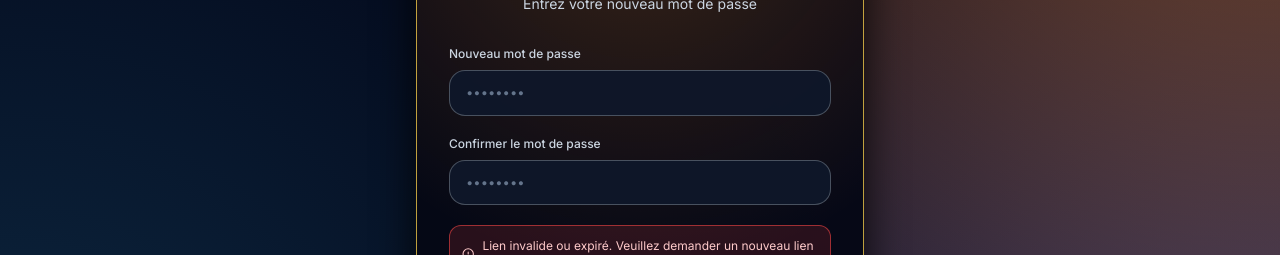
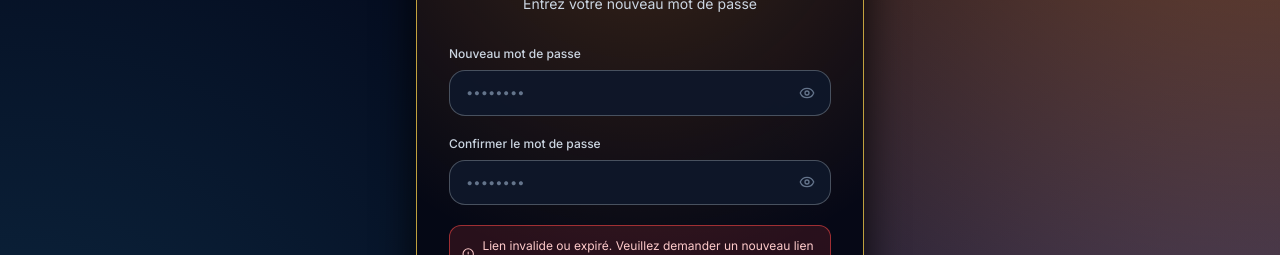
Before and after one commit to XyzDavidD/Flazy, a Next.js app: page /auth/reset-password in a window 1280 px wide. Shown: the part 251-506 px from the top of the page. Built offline with nearby package versions, Linux system fonts and the light colour scheme; no server answers.

Commit message:
Add show/hide password toggle to all auth pages - Add eye icon toggle for password fields on login, signup, and reset password pages - Independent toggles for password and confirm password fields - Improve UX with password visibility control

```diff
--- a/app/auth/login/page.tsx
+++ b/app/auth/login/page.tsx
@@ -5,12 +5,13 @@ import Link from 'next/link'
 import Image from 'next/image'
 import { useRouter } from 'next/navigation'
 import { supabase } from '@/lib/supabaseClient'
-import { Lock, AlertCircle } from 'lucide-react'
+import { Lock, AlertCircle, Eye, EyeOff } from 'lucide-react'
 
 export default function LoginPage() {
   const router = useRouter()
   const [email, setEmail] = useState('')
   const [password, setPassword] = useState('')
+  const [showPassword, setShowPassword] = useState(false)
   const [isLoading, setIsLoading] = useState(false)
   const [error, setError] = useState<string | null>(null)
 
@@ -104,15 +105,29 @@ export default function LoginPage() {
                 <label htmlFor="password" className="block text-xs text-text-soft mb-2 font-medium">
                   Mot de passe
                 </label>
+                <div className="relative">
                   <input
-                  type="password"
+                    type={showPassword ? 'text' : 'password'}
                     id="password"
                     value={password}
                     onChange={(e) => setPassword(e.target.value)}
                     required
-                  className="w-full rounded-2xl border border-[rgba(75,85,99,0.95)] bg-[rgba(15,23,42,0.96)] text-text-main px-4 py-3 text-[13px] outline-none transition-all duration-[0.18s] ease-out placeholder:text-text-muted focus:border-accent-orange-soft focus:shadow-[0_0_0_1px_rgba(248,181,86,0.6)] focus:bg-[rgba(15,23,42,0.98)]"
+                    className="w-full rounded-2xl border border-[rgba(75,85,99,0.95)] bg-[rgba(15,23,42,0.96)] text-text-main px-4 py-3 pr-12 text-[13px] outline-none transition-all duration-[0.18s] ease-out placeholder:text-text-muted focus:border-accent-orange-soft focus:shadow-[0_0_0_1px_rgba(248,181,86,0.6)] focus:bg-[rgba(15,23,42,0.98)]"
                     placeholder="••••••••"
                   />
+                  <button
+                    type="button"
+                    onClick={() => setShowPassword(!showPassword)}
+                    className="absolute right-3 top-1/2 -translate-y-1/2 text-text-muted hover:text-text-main transition-colors p-1"
+                    aria-label={showPassword ? 'Hide password' : 'Show password'}
+                  >
+                    {showPassword ? (
+                      <EyeOff className="w-4 h-4" />
+                    ) : (
+                      <Eye className="w-4 h-4" />
+                    )}
+                  </button>
+                </div>
               </div>
 
               <div className="flex items-center justify-between">
--- a/app/auth/reset-password/page.tsx
+++ b/app/auth/reset-password/page.tsx
@@ -5,12 +5,14 @@ import Link from 'next/link'
 import Image from 'next/image'
 import { useRouter } from 'next/navigation'
 import { supabase } from '@/lib/supabaseClient'
-import { Lock, CheckCircle2, AlertCircle } from 'lucide-react'
+import { Lock, CheckCircle2, AlertCircle, Eye, EyeOff } from 'lucide-react'
 
 export default function ResetPasswordPage() {
   const router = useRouter()
   const [password, setPassword] = useState('')
   const [confirmPassword, setConfirmPassword] = useState('')
+  const [showPassword, setShowPassword] = useState(false)
+  const [showConfirmPassword, setShowConfirmPassword] = useState(false)
   const [isLoading, setIsLoading] = useState(false)
   const [message, setMessage] = useState<{ type: 'success' | 'error'; text: string } | null>(null)
 
@@ -120,30 +122,58 @@ export default function ResetPasswordPage() {
                 <label htmlFor="password" className="block text-xs text-text-soft mb-2 font-medium">
                   Nouveau mot de passe
                 </label>
+                <div className="relative">
                   <input
-                  type="password"
+                    type={showPassword ? 'text' : 'password'}
                     id="password"
                     value={password}
                     onChange={(e) => setPassword(e.target.value)}
                     required
-                  className="w-full rounded-2xl border border-[rgba(75,85,99,0.95)] bg-[rgba(15,23,42,0.96)] text-text-main px-4 py-3 text-[13px] outline-none transition-all duration-[0.18s] ease-out placeholder:text-text-muted focus:border-accent-orange-soft focus:shadow-[0_0_0_1px_rgba(248,181,86,0.6)] focus:bg-[rgba(15,23,42,0.98)]"
+                    className="w-full rounded-2xl border border-[rgba(75,85,99,0.95)] bg-[rgba(15,23,42,0.96)] text-text-main px-4 py-3 pr-12 text-[13px] outline-none transition-all duration-[0.18s] ease-out placeholder:text-text-muted focus:border-accent-orange-soft focus:shadow-[0_0_0_1px_rgba(248,181,86,0.6)] focus:bg-[rgba(15,23,42,0.98)]"
                     placeholder="••••••••"
                   />
+                  <button
+                    type="button"
+                    onClick={() => setShowPassword(!showPassword)}
+                    className="absolute right-3 top-1/2 -translate-y-1/2 text-text-muted hover:text-text-main transition-colors p-1"
+                    aria-label={showPassword ? 'Hide password' : 'Show password'}
+                  >
+                    {showPassword ? (
+                      <EyeOff className="w-4 h-4" />
+                    ) : (
+                      <Eye className="w-4 h-4" />
+                    )}
+                  </button>
+                </div>
               </div>
 
               <div>
                 <label htmlFor="confirmPassword" className="block text-xs text-text-soft mb-2 font-medium">
                   Confirmer le mot de passe
                 </label>
+                <div className="relative">
                   <input
-                  type="password"
+                    type={showConfirmPassword ? 'text' : 'password'}
                     id="confirmPassword"
                     value={confirmPassword}
                     onChange={(e) => setConfirmPassword(e.target.value)}
                     required
-                  className="w-full rounded-2xl border border-[rgba(75,85,99,0.95)] bg-[rgba(15,23,42,0.96)] text-text-main px-4 py-3 text-[13px] outline-none transition-all duration-[0.18s] ease-out placeholder:text-text-muted focus:border-accent-orange-soft focus:shadow-[0_0_0_1px_rgba(248,181,86,0.6)] focus:bg-[rgba(15,23,42,0.98)]"
+                    className="w-full rounded-2xl border border-[rgba(75,85,99,0.95)] bg-[rgba(15,23,42,0.96)] text-text-main px-4 py-3 pr-12 text-[13px] outline-none transition-all duration-[0.18s] ease-out placeholder:text-text-muted focus:border-accent-orange-soft focus:shadow-[0_0_0_1px_rgba(248,181,86,0.6)] focus:bg-[rgba(15,23,42,0.98)]"
                     placeholder="••••••••"
                   />
+                  <button
+                    type="button"
+                    onClick={() => setShowConfirmPassword(!showConfirmPassword)}
+                    className="absolute right-3 top-1/2 -translate-y-1/2 text-text-muted hover:text-text-main transition-colors p-1"
+                    aria-label={showConfirmPassword ? 'Hide password' : 'Show password'}
+                  >
+                    {showConfirmPassword ? (
+                      <EyeOff className="w-4 h-4" />
+                    ) : (
+                      <Eye className="w-4 h-4" />
+                    )}
+                  </button>
+                </div>
               </div>
 
               {message && (
--- a/app/auth/signup/page.tsx
+++ b/app/auth/signup/page.tsx
@@ -4,12 +4,14 @@ import React, { useState, FormEvent } from 'react'
 import Link from 'next/link'
 import Image from 'next/image'
 import { supabase } from '@/lib/supabaseClient'
-import { Lock, CheckCircle2, AlertCircle } from 'lucide-react'
+import { Lock, CheckCircle2, AlertCircle, Eye, EyeOff } from 'lucide-react'
 
 export default function SignupPage() {
   const [email, setEmail] = useState('')
   const [password, setPassword] = useState('')
   const [confirmPassword, setConfirmPassword] = useState('')
+  const [showPassword, setShowPassword] = useState(false)
+  const [showConfirmPassword, setShowConfirmPassword] = useState(false)
   const [isLoading, setIsLoading] = useState(false)
   const [message, setMessage] = useState<{ type: 'success' | 'error'; text: string } | null>(null)
 
@@ -130,30 +132,58 @@ export default function SignupPage() {
                 <label htmlFor="password" className="block text-xs text-text-soft mb-2 font-medium">
                   Mot de passe
                 </label>
+                <div className="relative">
                   <input
-                  type="password"
+                    type={showPassword ? 'text' : 'password'}
                     id="password"
                     value={password}
                     onChange={(e) => setPassword(e.target.value)}
                     required
-                  className="w-full rounded-2xl border border-[rgba(75,85,99,0.95)] bg-[rgba(15,23,42,0.96)] text-text-main px-4 py-3 text-[13px] outline-none transition-all duration-[0.18s] ease-out placeholder:text-text-muted focus:border-accent-orange-soft focus:shadow-[0_0_0_1px_rgba(248,181,86,0.6)] focus:bg-[rgba(15,23,42,0.98)]"
+                    className="w-full rounded-2xl border border-[rgba(75,85,99,0.95)] bg-[rgba(15,23,42,0.96)] text-text-main px-4 py-3 pr-12 text-[13px] outline-none transition-all duration-[0.18s] ease-out placeholder:text-text-muted focus:border-accent-orange-soft focus:shadow-[0_0_0_1px_rgba(248,181,86,0.6)] focus:bg-[rgba(15,23,42,0.98)]"
                     placeholder="••••••••"
                   />
+                  <button
+                    type="button"
+                    onClick={() => setShowPassword(!showPassword)}
+                    className="absolute right-3 top-1/2 -translate-y-1/2 text-text-muted hover:text-text-main transition-colors p-1"
+                    aria-label={showPassword ? 'Hide password' : 'Show password'}
+                  >
+                    {showPassword ? (
+                      <EyeOff className="w-4 h-4" />
+                    ) : (
+                      <Eye className="w-4 h-4" />
+                    )}
+                  </button>
+                </div>
               </div>
 
               <div>
                 <label htmlFor="confirmPassword" className="block text-xs text-text-soft mb-2 font-medium">
                   Confirmer le mot de passe
                 </label>
+                <div className="relative">
                   <input
-                  type="password"
+                    type={showConfirmPassword ? 'text' : 'password'}
                     id="confirmPassword"
                     value={confirmPassword}
                     onChange={(e) => setConfirmPassword(e.target.value)}
                     required
-                  className="w-full rounded-2xl border border-[rgba(75,85,99,0.95)] bg-[rgba(15,23,42,0.96)] text-text-main px-4 py-3 text-[13px] outline-none transition-all duration-[0.18s] ease-out placeholder:text-text-muted focus:border-accent-orange-soft focus:shadow-[0_0_0_1px_rgba(248,181,86,0.6)] focus:bg-[rgba(15,23,42,0.98)]"
+                    className="w-full rounded-2xl border border-[rgba(75,85,99,0.95)] bg-[rgba(15,23,42,0.96)] text-text-main px-4 py-3 pr-12 text-[13px] outline-none transition-all duration-[0.18s] ease-out placeholder:text-text-muted focus:border-accent-orange-soft focus:shadow-[0_0_0_1px_rgba(248,181,86,0.6)] focus:bg-[rgba(15,23,42,0.98)]"
                     placeholder="••••••••"
                   />
+                  <button
+                    type="button"
+                    onClick={() => setShowConfirmPassword(!showConfirmPassword)}
+                    className="absolute right-3 top-1/2 -translate-y-1/2 text-text-muted hover:text-text-main transition-colors p-1"
+                    aria-label={showConfirmPassword ? 'Hide password' : 'Show password'}
+                  >
+                    {showConfirmPassword ? (
+                      <EyeOff className="w-4 h-4" />
+                    ) : (
+                      <Eye className="w-4 h-4" />
+                    )}
+                  </button>
+                </div>
               </div>
 
               <button
```
Lines whose indentation alone changed are shown as unchanged.
